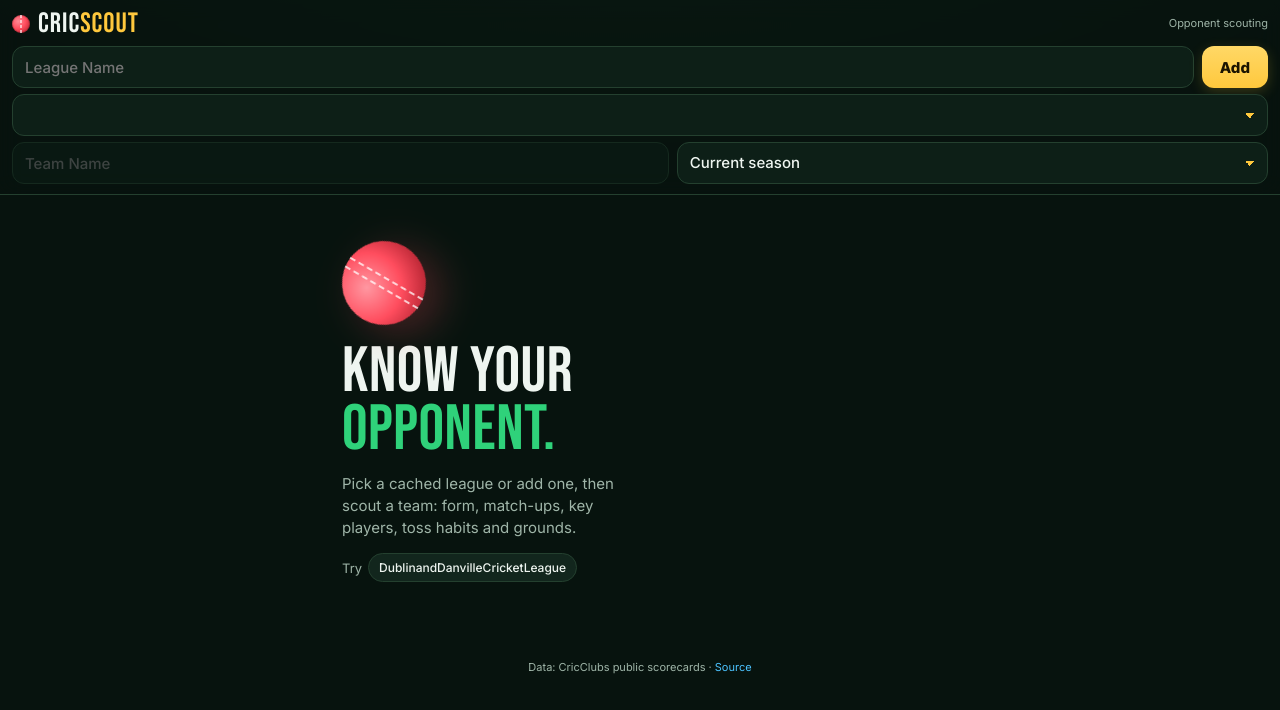
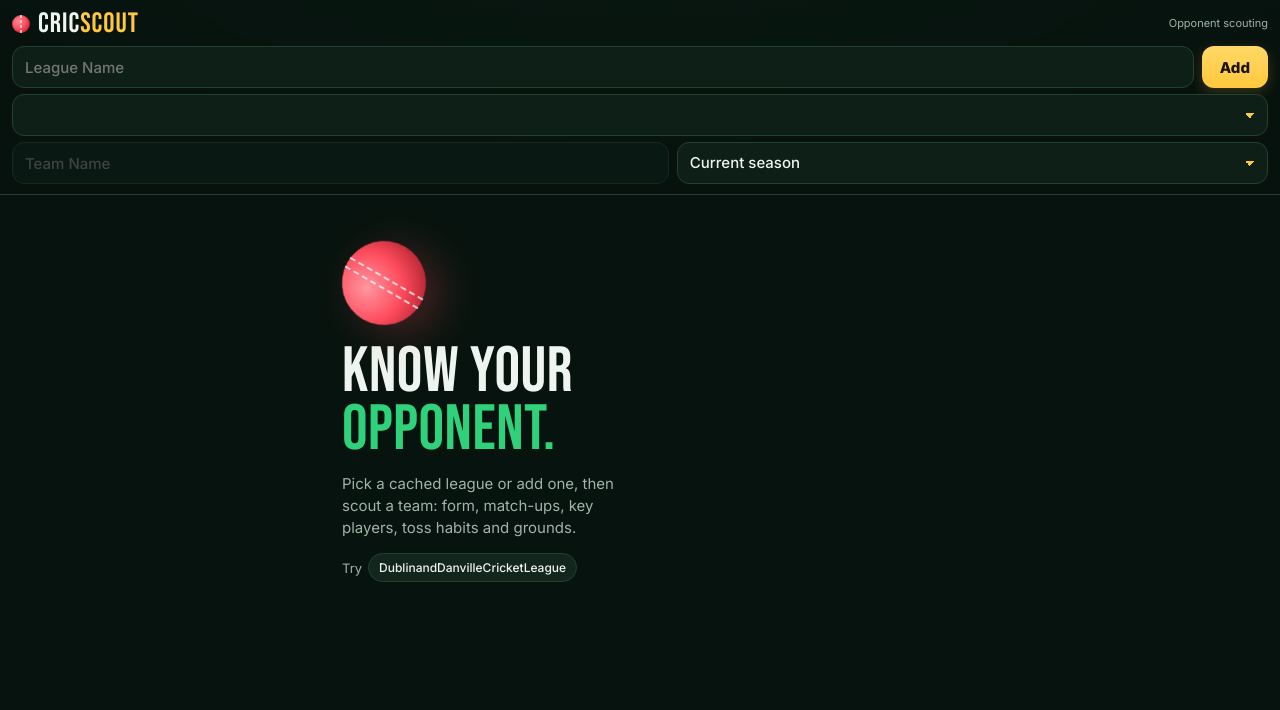
Before and after one commit to Kunal1985/cricclubs-scout, a website: page site/index.html in a window 1280 px wide. Drawn offline with Linux system fonts and the light colour scheme.

Commit message:
Remove the data source and GitHub link from the footer. (#45)
The footer keeps the scan time. The link color rule is unused once that anchor is gone.

Co-authored-by: Cursor Agent <cursoragent@cursor.com>
Co-authored-by: Kalya <Kunal1985@users.noreply.github.com>

```diff
--- a/site/index.html
+++ b/site/index.html
@@ -13,5 +13,5 @@
 <div id="dock" class="dock" hidden></div>
 <div id="msg" class="msg" role="alert" hidden></div>
 <main id="main"></main>
-<footer><span id="scraped"></span><br>Data: CricClubs public scorecards · <a href="https://github.com/Kunal1985/cricclubs-scout">Source</a></footer>
+<footer><span id="scraped"></span></footer>
 <script src="app.js?v=__ASSET_VERSION__"></script></body></html>
--- a/site/style.css
+++ b/site/style.css
@@ -113,7 +113,6 @@ a.btn{display:inline-flex;align-items:center;justify-content:center;text-decorat
 .welcome p.lead{color:var(--tx);max-width:40ch;font-weight:600}
 .soon{display:block;max-width:min(220px,100%);max-height:200px;width:auto;height:auto;object-fit:contain;margin:12px 0 0;pointer-events:none}
 .hint{font-size:12.5px;color:var(--mut);margin:10px 0 0}
-footer a{color:var(--sky);text-decoration:none}footer a:hover{text-decoration:underline}
 .pick{position:relative;flex:1;min-width:0}
 .team-field{position:relative;display:flex;min-width:0}
 .team-field input{padding-right:40px}
```
